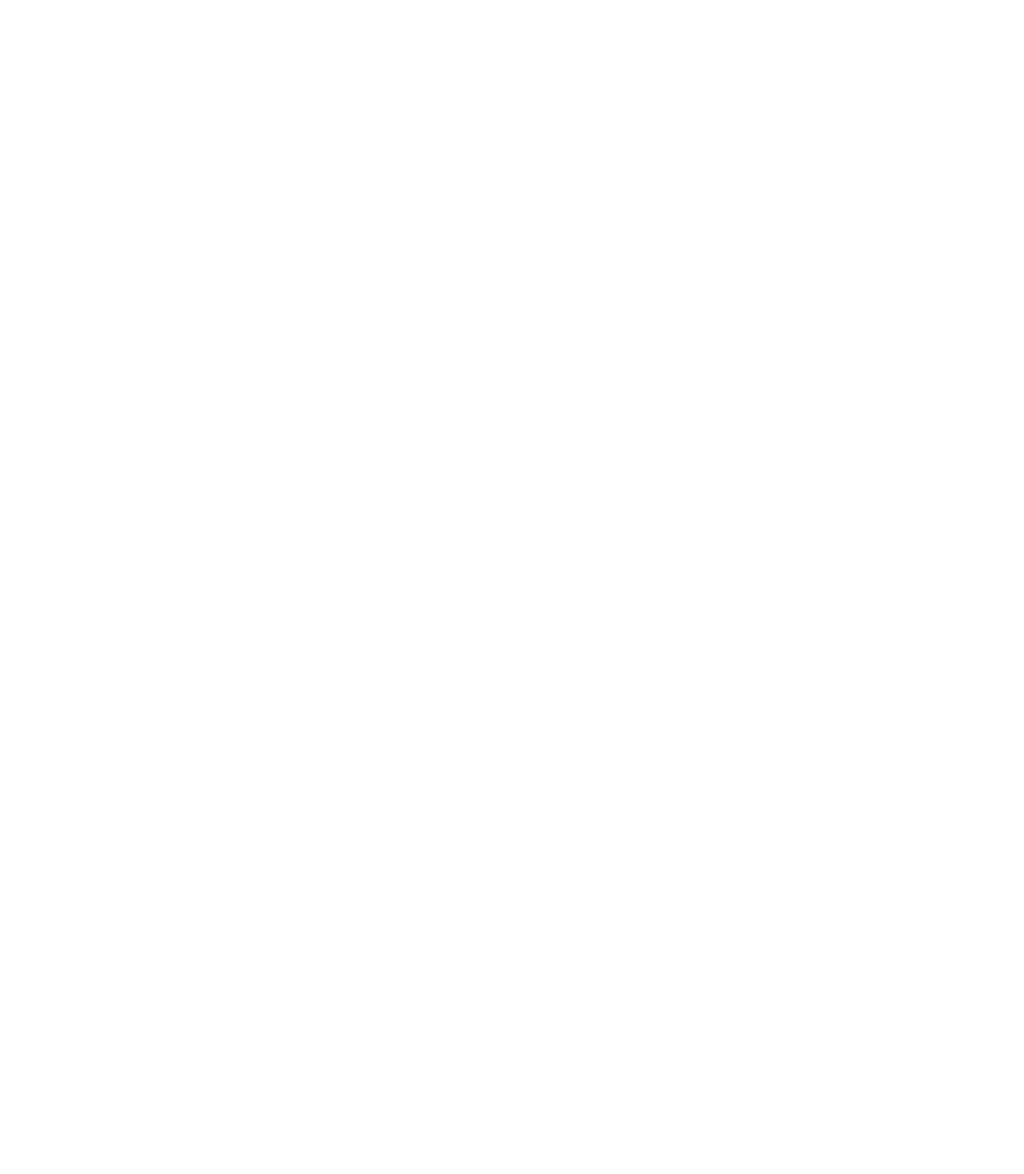
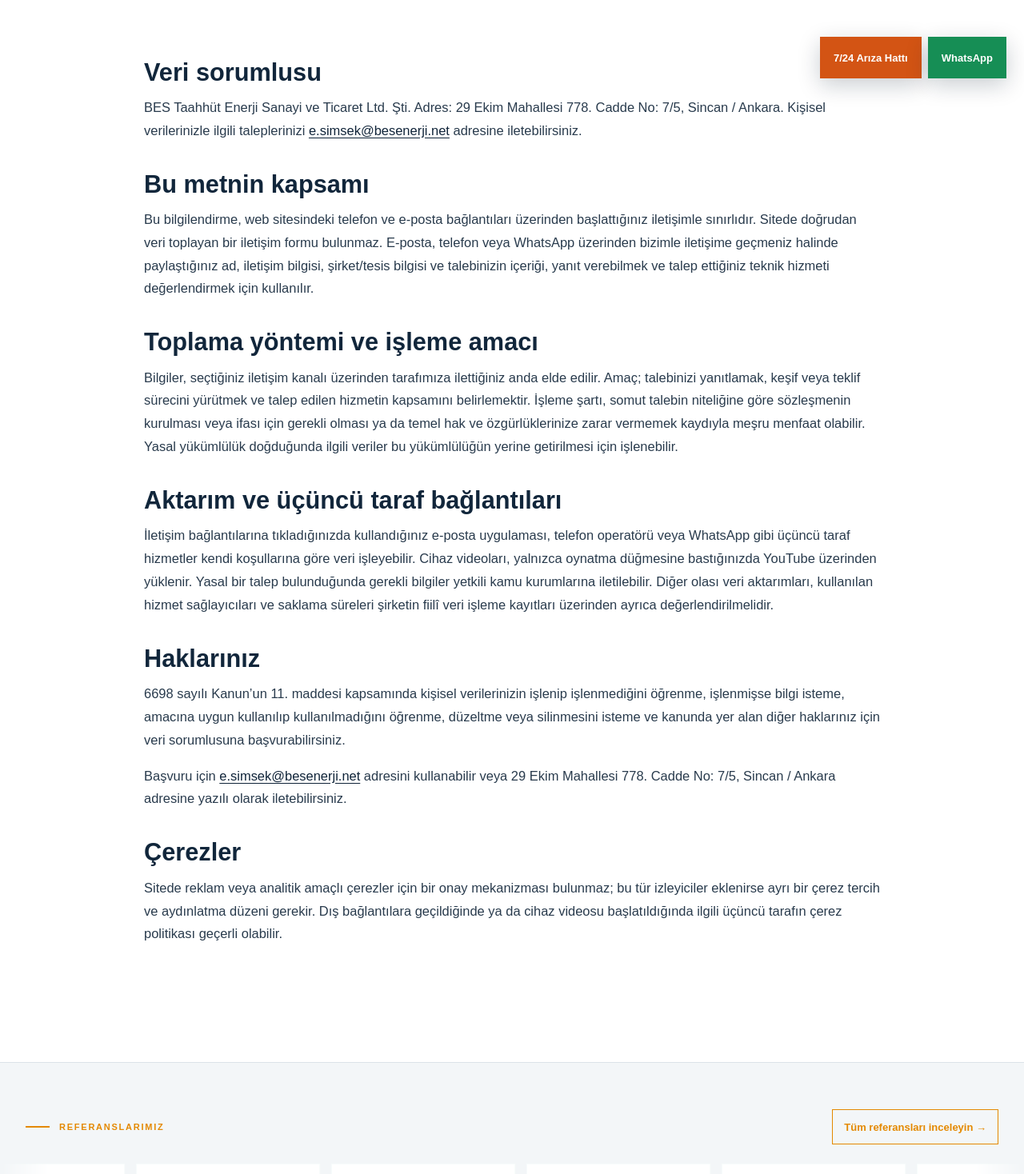
Before and after one commit to yavuzenes/trafo-clone, a Next.js app: page /kvkk in a window 1280 px wide. Before the commit this address had no page. Shown: the part 680-2148 px from the top of the page at 80% size. Before the commit the page ends 800 px from the top, so only its background shows below. Built offline with nearby package versions, Linux system fonts and the light colour scheme.

Commit message:
Add KVKK information and verified field experience

```diff
--- /dev/null
+++ b/app/kvkk/page.tsx
@@ -0,0 +1,31 @@
+import type { Metadata } from "next";
+import { Header, Footer, Breadcrumb } from "../components";
+import { company } from "../data";
+import { pageMetadata } from "../seo-metadata";
+
+export const metadata: Metadata = pageMetadata({
+  title: "KVKK ve Kişisel Veriler | BES Enerji",
+  description: "BES Enerji web sitesi üzerinden kurulan iletişime ilişkin kişisel veri bilgilendirmesi ve başvuru kanalları.",
+  path: "/kvkk",
+});
+
+export default function Page() {
+  return <><Header /><main>
+    <section className="page-hero"><div className="shell"><Breadcrumb items={[{ label: "KVKK ve Kişisel Veriler" }]} /><span className="kicker light">KİŞİSEL VERİLER</span><h1>KVKK ve iletişim verileri</h1><p>Web sitesi üzerinden bizimle iletişim kurduğunuzda paylaştığınız bilgilere ilişkin açıklamalar.</p></div></section>
+    <section className="section"><div className="shell kvkk-content">
+      <h2>Veri sorumlusu</h2>
+      <p>BES Taahhüt Enerji Sanayi ve Ticaret Ltd. Şti. Adres: {company.address}. Kişisel verilerinizle ilgili taleplerinizi <a href={`mailto:${company.email}`}>{company.email}</a> adresine iletebilirsiniz.</p>
+      <h2>Bu metnin kapsamı</h2>
+      <p>Bu bilgilendirme, web sitesindeki telefon ve e-posta bağlantıları üzerinden başlattığınız iletişimle sınırlıdır. Sitede doğrudan veri toplayan bir iletişim formu bulunmaz. E-posta, telefon veya WhatsApp üzerinden bizimle iletişime geçmeniz halinde paylaştığınız ad, iletişim bilgisi, şirket/tesis bilgisi ve talebinizin içeriği, yanıt verebilmek ve talep ettiğiniz teknik hizmeti değerlendirmek için kullanılır.</p>
+      <h2>Toplama yöntemi ve işleme amacı</h2>
+      <p>Bilgiler, seçtiğiniz iletişim kanalı üzerinden tarafımıza ilettiğiniz anda elde edilir. Amaç; talebinizi yanıtlamak, keşif veya teklif sürecini yürütmek ve talep edilen hizmetin kapsamını belirlemektir. İşleme şartı, somut talebin niteliğine göre sözleşmenin kurulması veya ifası için gerekli olması ya da temel hak ve özgürlüklerinize zarar vermemek kaydıyla meşru menfaat olabilir. Yasal yükümlülük doğduğunda ilgili veriler bu yükümlülüğün yerine getirilmesi için işlenebilir.</p>
+      <h2>Aktarım ve üçüncü taraf bağlantıları</h2>
+      <p>İletişim bağlantılarına tıkladığınızda kullandığınız e-posta uygulaması, telefon operatörü veya WhatsApp gibi üçüncü taraf hizmetler kendi koşullarına göre veri işleyebilir. Cihaz videoları, yalnızca oynatma düğmesine bastığınızda YouTube üzerinden yüklenir. Yasal bir talep bulunduğunda gerekli bilgiler yetkili kamu kurumlarına iletilebilir. Diğer olası veri aktarımları, kullanılan hizmet sağlayıcıları ve saklama süreleri şirketin fiilî veri işleme kayıtları üzerinden ayrıca değerlendirilmelidir.</p>
+      <h2>Haklarınız</h2>
+      <p>6698 sayılı Kanun’un 11. maddesi kapsamında kişisel verilerinizin işlenip işlenmediğini öğrenme, işlenmişse bilgi isteme, amacına uygun kullanılıp kullanılmadığını öğrenme, düzeltme veya silinmesini isteme ve kanunda yer alan diğer haklarınız için veri sorumlusuna başvurabilirsiniz.</p>
+      <p>Başvuru için <a href={`mailto:${company.email}`}>{company.email}</a> adresini kullanabilir veya {company.address} adresine yazılı olarak iletebilirsiniz.</p>
+      <h2>Çerezler</h2>
+      <p>Sitede reklam veya analitik amaçlı çerezler için bir onay mekanizması bulunmaz; bu tür izleyiciler eklenirse ayrı bir çerez tercih ve aydınlatma düzeni gerekir. Dış bağlantılara geçildiğinde ya da cihaz videosu başlatıldığında ilgili üçüncü tarafın çerez politikası geçerli olabilir.</p>
+    </div></section>
+  </main><Footer /></>;
+}
--- a/app/page.tsx
+++ b/app/page.tsx
@@ -31,5 +31,6 @@ export default function Home() {
     <section className="bes-section bes-equipment" id="cihaz-parkuru"><div className="shell"><div className="bes-equipment-head"><div><span className="bes-eyebrow">CİHAZ PARKURU</span><h2>Doğru teşhis için doğru ölçüm cihazı.</h2><p>BES Enerji envanterindeki test cihazlarıyla trafo ve OG ekipmanlarının durumunu ölçüme dayalı değerlendiriyoruz. Modellerin teknik özelliklerini inceleyin.</p></div><Link className="bes-button bes-button-secondary" href="/cihaz-parkuru">Tüm cihazları görün →</Link></div><div className="bes-equipment-grid">{equipment.map(item=><article key={item.code}><div className="bes-equipment-image"><Image src={item.image} alt={`${item.code} ${item.name}`} fill sizes="(max-width: 700px) 100vw, (max-width: 1080px) 50vw, 33vw"/></div><div className="bes-equipment-body"><small>{item.code}</small><h3>{item.name}</h3><p>{item.specs[0]}. {item.specs[1]}.</p><Link href={`/cihaz-parkuru/${item.code.toLowerCase()}`}>Cihaz detayları →</Link></div></article>)}</div></div></section>
     <section className="bes-section bes-field"><div className="shell"><div className="bes-section-heading"><span className="bes-eyebrow">SAHADAN GÖRÜNTÜLER</span><h2>Teknik işin merkezinde saha var.</h2><p>Trafo bakım ve test çalışmalarından, OG hücre incelemelerinden saha görüntüleri.</p></div><div className="bes-field-grid">{fieldPhotos.map(photo=><figure key={photo.src}><div><Image src={photo.src} alt={photo.alt} fill sizes="(max-width: 700px) 50vw, 25vw"/></div><figcaption>{photo.title}</figcaption></figure>)}</div></div></section>
     <section className="bes-section bes-faq"><div className="shell bes-faq-grid"><div><span className="bes-eyebrow">TEKNİK BİLGİ</span><h2>Trafo bakımı neden önemlidir?</h2><p>Planlı bakım; bağlantı gevşemesi, izolasyon zayıflaması, soğutma ve yağ sorunları gibi riskleri arızaya dönüşmeden değerlendirmeye yardımcı olur. Testler bakım kararlarının gözleme değil ölçüme dayanmasını sağlar.</p><Link className="bes-button bes-button-primary" href="/hizmetler/trafo-bakim-ve-onarimi">Bakım hizmetini inceleyin →</Link></div><div className="bes-faq-list"><details open><summary>Trafo bakımı ne zaman planlanmalı?</summary><p>Aralık, ekipman tipi, üretici tavsiyesi, yük ve ortam koşullarına göre belirlenir. İlk adım ekipman geçmişinin ve işletme şartlarının incelenmesidir.</p></details><details><summary>Trafo testleri hangi kararları destekler?</summary><p>İzolasyon, oran, sargı direnci ve yağ testleri ekipman durumunu anlamaya ve müdahale kapsamını belirlemeye yardımcı olur.</p></details><details><summary>İkinci el trafo kullanılmadan önce ne kontrol edilmeli?</summary><p>Görsel durum, etiket bilgileri ve ekipmana uygun elektriksel test sonuçları birlikte değerlendirilmelidir.</p></details></div></div></section>
+    <section className="dark-section"><div className="shell value-grid"><article><h2>10 yıllık saha tecrübesi</h2><p>Trafo ve OG hücre sistemlerinde arıza, bakım ve test birikimi.</p></article><article><h2>100’ü aşkın başarılı çalışma</h2><p>Farklı tesis koşullarında tamamlanan teknik saha uygulamaları.</p></article><article><h2>7/24 acil arıza hattı</h2><p>Haftada 6 gün hizmet; acil arızalar için kesintisiz telefon bağlantısı.</p></article></div></section>
   </main><Footer/><script type="application/ld+json" dangerouslySetInnerHTML={{__html:JSON.stringify(schema).replace(/</g,"\\u003c")}}/></>;
 }
--- a/app/sitemap.ts
+++ b/app/sitemap.ts
@@ -7,7 +7,7 @@ export default function sitemap(): MetadataRoute.Sitemap {
   const base = "https://besenerji.net";
   const tr = [
     "", "/hizmetler", "/kurumsal", "/cozumler", "/faaliyet-alanlari",
-    "/cihaz-parkuru", "/yetkili-servisler", "/referanslar", "/iletisim", "/sss",
+    "/cihaz-parkuru", "/yetkili-servisler", "/referanslar", "/iletisim", "/sss", "/kvkk",
     ...equipment.map(item => `/cihaz-parkuru/${item.code.toLowerCase()}`),
     ...allServices.map(service => `/hizmetler/${service.slug}`),
     ...cityPages.map(city => `/trafo-bakimi/${city.slug}`),
```
Also changed, not shown: app/iletisim/page.tsx (+24 -3 lines), app/kurumsal/page.tsx (+3 -2 lines), app/bes-relaunch.css.
